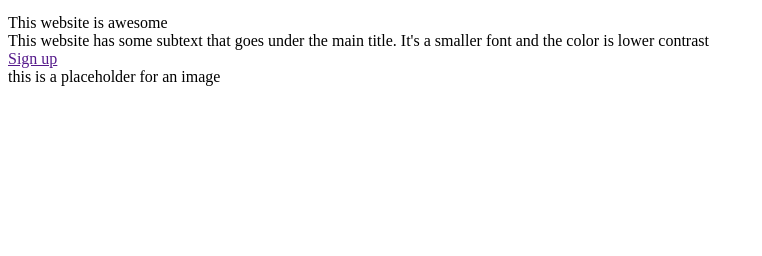
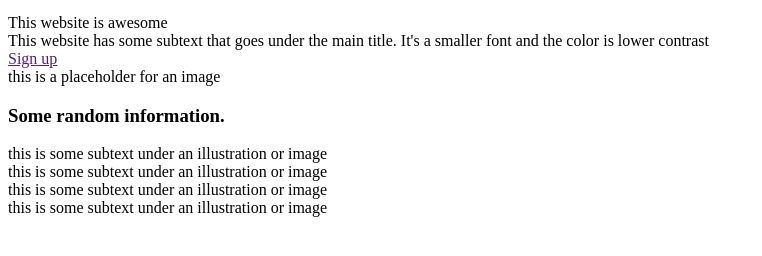
Before and after one commit to 0-ks-0/odin-landing, a plain HTML site: page index.html in a window 1280 px wide. Shown: the part 116-372 px from the top of the page, without its empty margins (0-762 px from the left). Drawn offline with Linux system fonts and the light colour scheme.

Commit message:
Add Info section

```diff
--- a/index.html
+++ b/index.html
@@ -16,7 +16,7 @@
 
 				<ul class="links">
 					<li><a href="#hero">Home</a></li>
-					<li><a href="">Info</a></li>
+					<li><a href="#info">Info</a></li>
 					<li><a href="">Testimonial</a></li>
 					<li><a href="">Register</a></li>
 				</ul>
@@ -39,9 +39,46 @@
 					this is a placeholder for an image
 				</div>
 			</section>
-
-
 		</header>
 
+		<main>
+			<section id="info">
+				<h3>Some random information.</h3>
+
+				<div class="info-container">
+					<div class="info-item">
+						<div class="img"></div>
+
+						<div class="info-text">
+							this is some subtext under an illustration or image
+						</div>
+					</div>
+
+					<div class="info-item">
+						<div class="img"></div>
+
+						<div class="info-text">
+							this is some subtext under an illustration or image
+						</div>
+					</div>
+
+					<div class="info-item">
+						<div class="img"></div>
+
+						<div class="info-text">
+							this is some subtext under an illustration or image
+						</div>
+					</div>
+
+					<div class="info-item">
+						<div class="img"></div>
+
+						<div class="info-text">
+							this is some subtext under an illustration or image
+						</div>
+					</div>
+				</div>
+			</section>
+		</main>
 	</body>
 </html>
```
